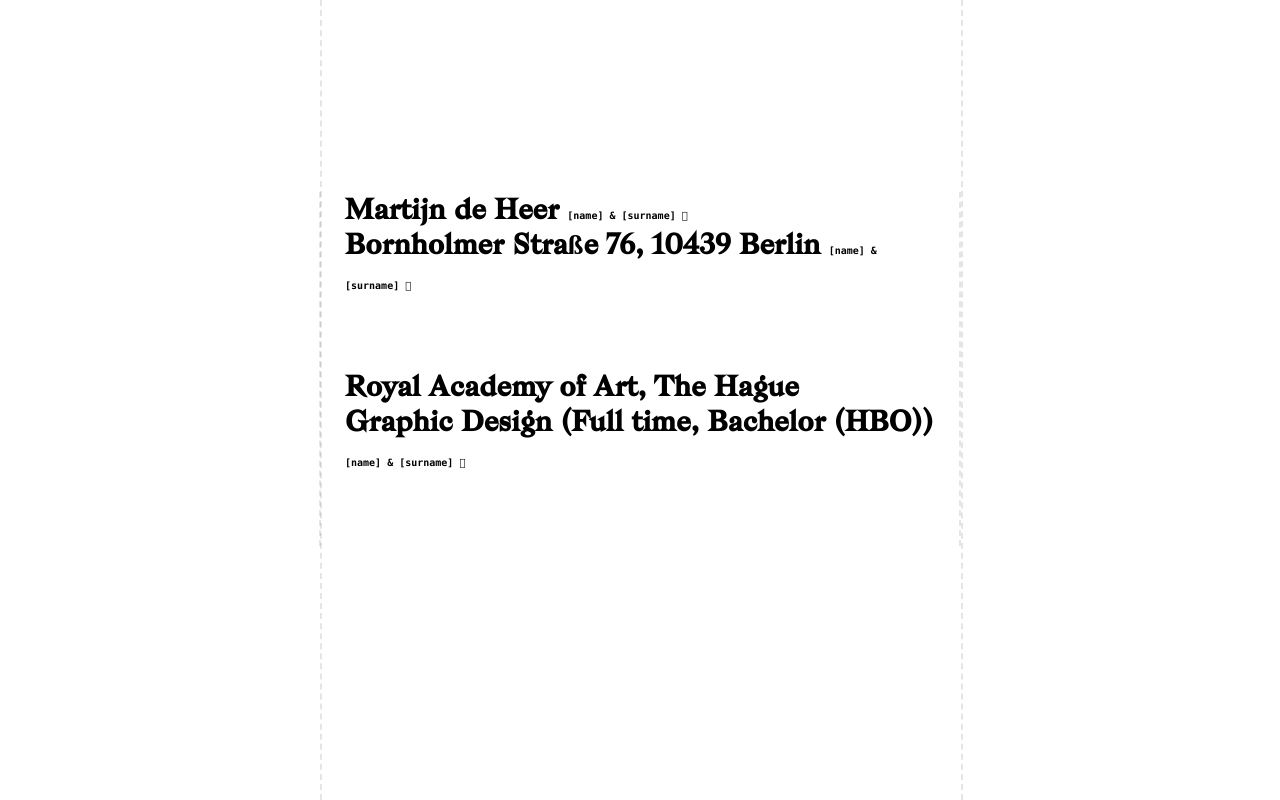
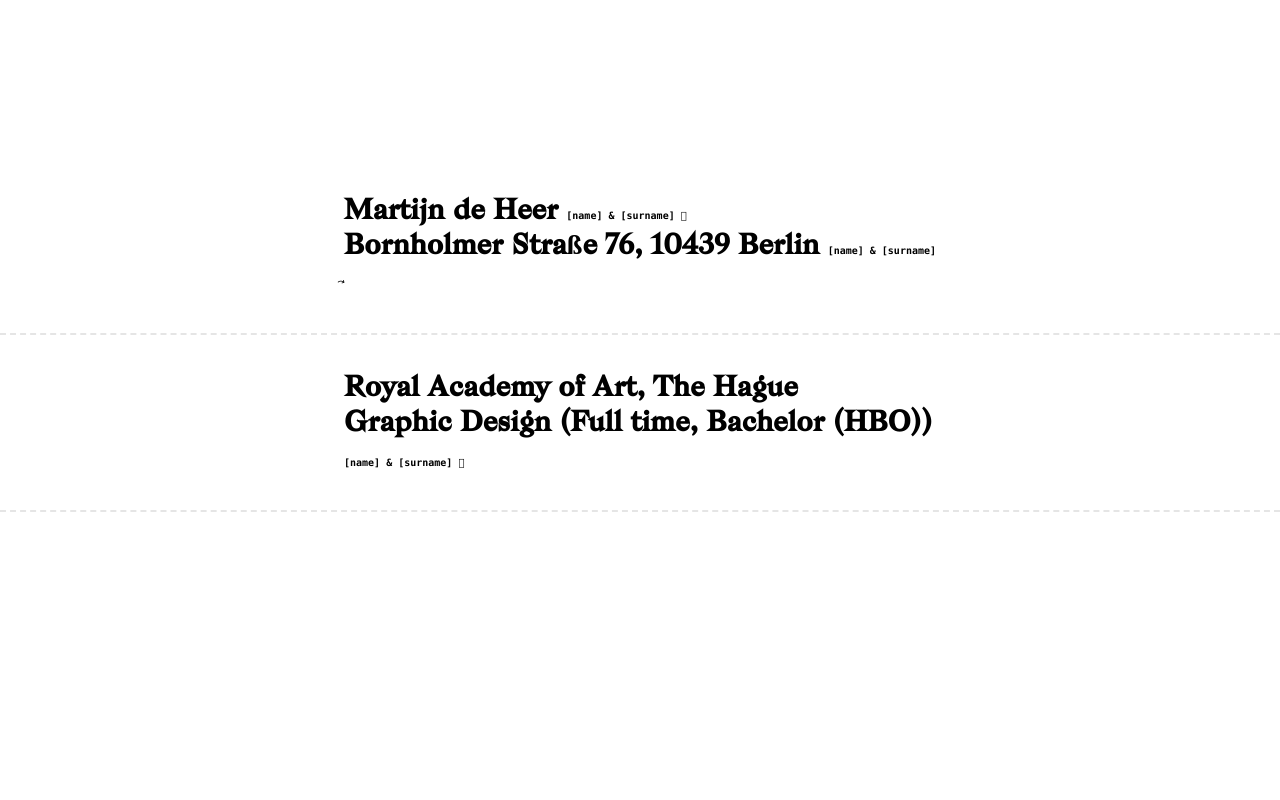
Before and after one commit to aptoptout/MJCDHCV, a plain HTML site: page index.html in a window 1280 px wide. Drawn offline with nearby package versions, Linux system fonts and the light colour scheme.

Commit message:
horizontal lines
y

```diff
--- a/css/stylesheet.css
+++ b/css/stylesheet.css
@@ -44,14 +44,13 @@ body {
 .column-two {
   order: 1;
   flex-grow: 1;
-  border-right: 2px dashed rgba(0, 0, 0, 0.1);
 }
 .column-three {
   order: 3;
   flex-grow: 1;
-  border-left: 2px dashed rgba(0, 0, 0, 0.1);
 }
 
+/*
 .column-two::after {
   content: "";
   position: fixed;
@@ -77,6 +76,7 @@ body {
 
   border-left: 2px dashed rgba(0, 0, 0, 0.1);
 }
+*/
 
 section {
   width: auto;
@@ -95,6 +95,8 @@ section::after {
   right: 0;
 
   margin-top: 1.5em;
+
+  border-bottom: 2px dashed rgba(0, 0, 0, 0.1);
 }
 
 .bullet::after {
```
